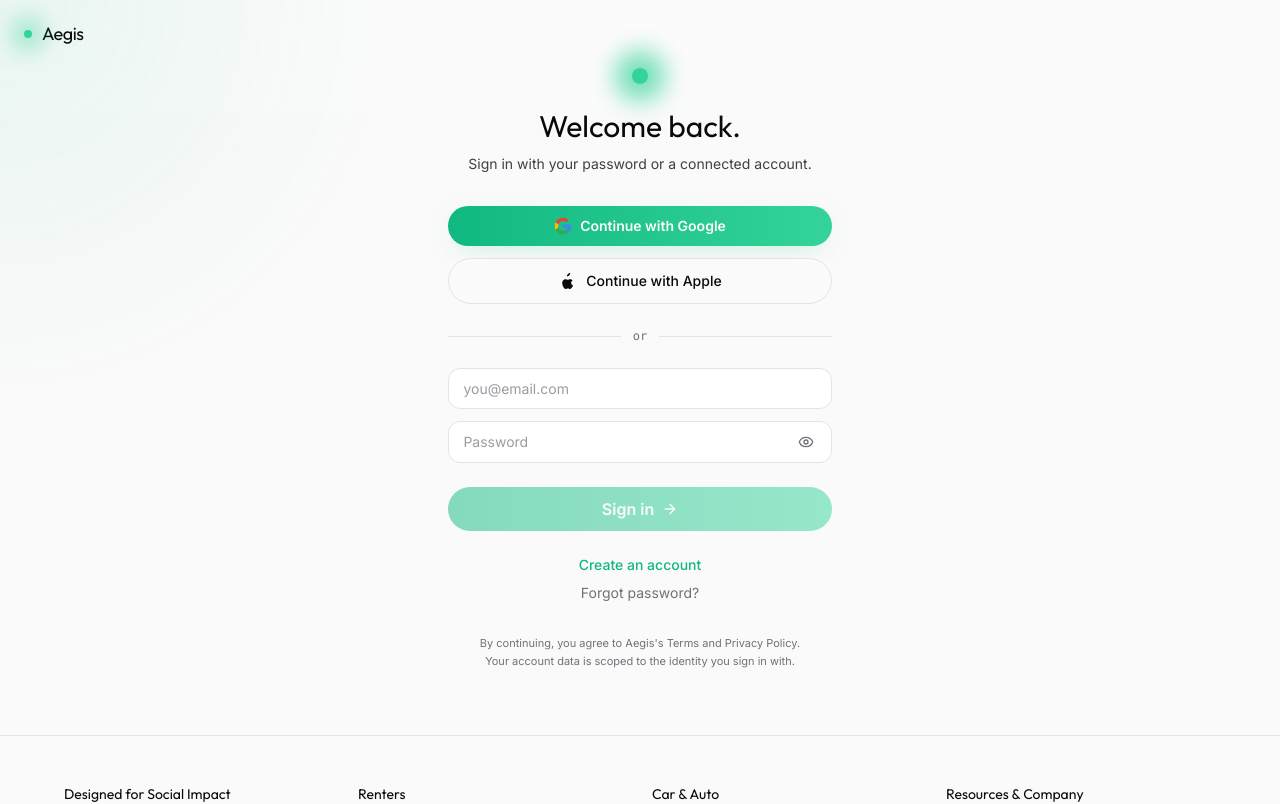
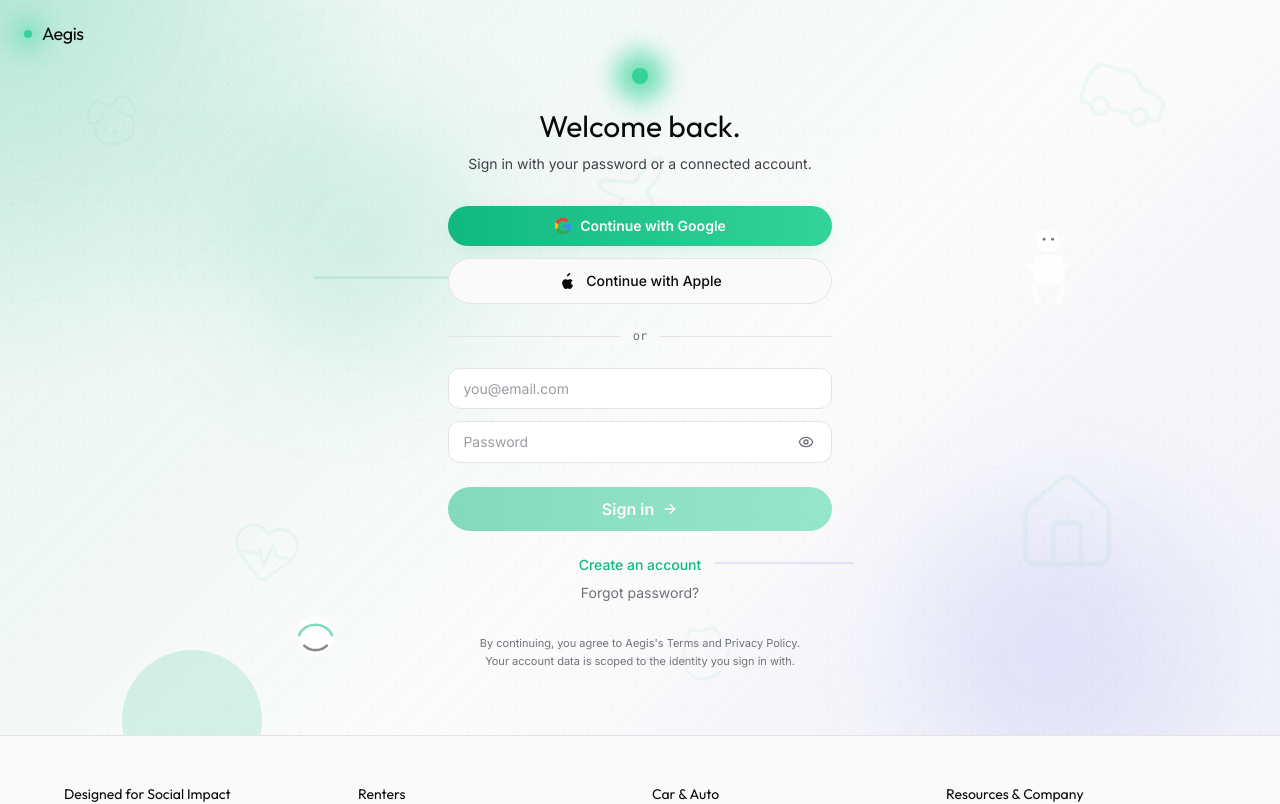
Before and after one commit to elatedvortex/insure-tech, a Next.js app in the folder aegis-ai/: page /login in a window 1280 px wide. Shown: the top 804 px of the page. Built offline with nearby package versions, Linux system fonts and the light colour scheme; no server answers.

Commit message:
other update

```diff
--- a/aegis-ai/src/app/layout.tsx
+++ b/aegis-ai/src/app/layout.tsx
@@ -3,6 +3,7 @@ import { Inter, Outfit } from "next/font/google";
 import "./globals.css";
 import { AuthProvider } from "@/lib/auth";
 import SiteFooter from "@/components/SiteFooter";
+import PageEffectsLoader from "@/components/PageEffectsLoader";
 
 const inter = Inter({ subsets: ["latin"], variable: "--font-sans" });
 const outfit = Outfit({ subsets: ["latin"], variable: "--font-display" });
@@ -21,6 +22,7 @@ export default function RootLayout({
     <html lang="en" className={`h-full antialiased ${inter.variable} ${outfit.variable}`}>
       <body className="min-h-full flex flex-col bg-paper text-ink font-sans">
         <AuthProvider>
+          <PageEffectsLoader />
           {children}
           <SiteFooter />
         </AuthProvider>
--- /dev/null
+++ b/aegis-ai/src/components/PageEffects.tsx
@@ -0,0 +1,13 @@
+"use client";
+
+import { AnimatedBackground } from "./AnimatedBackground";
+import { AnimatedIconField } from "./AnimatedIconField";
+
+export default function PageEffects() {
+  return (
+    <>
+      <AnimatedBackground />
+      <AnimatedIconField kind="mixed" count={6} opacity={0.05} />
+    </>
+  );
+}
--- /dev/null
+++ b/aegis-ai/src/components/PageEffectsLoader.tsx
@@ -0,0 +1,14 @@
+"use client";
+
+import { usePathname } from "next/navigation";
+import PageEffects from "./PageEffects";
+
+export default function PageEffectsLoader() {
+  const pathname = usePathname();
+
+  if (pathname?.startsWith("/protection/")) {
+    return null;
+  }
+
+  return <PageEffects />;
+}
```
